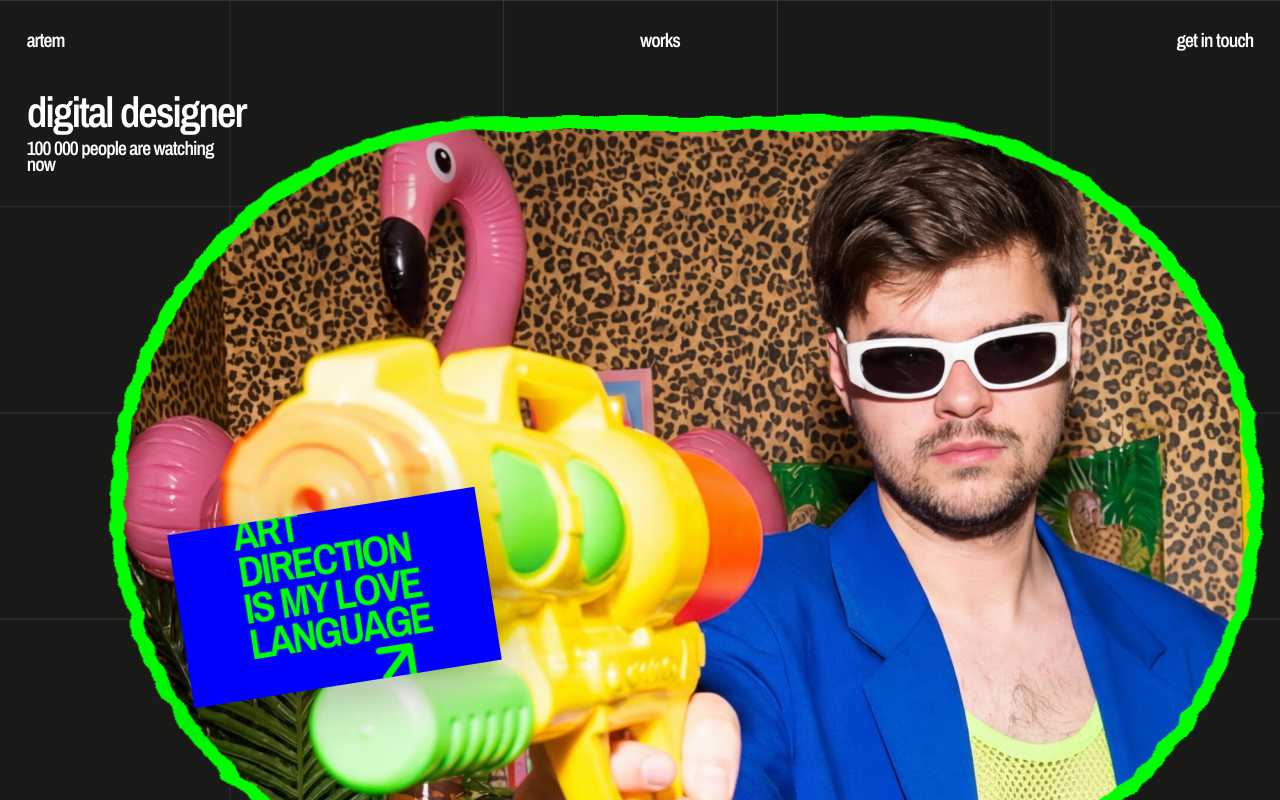
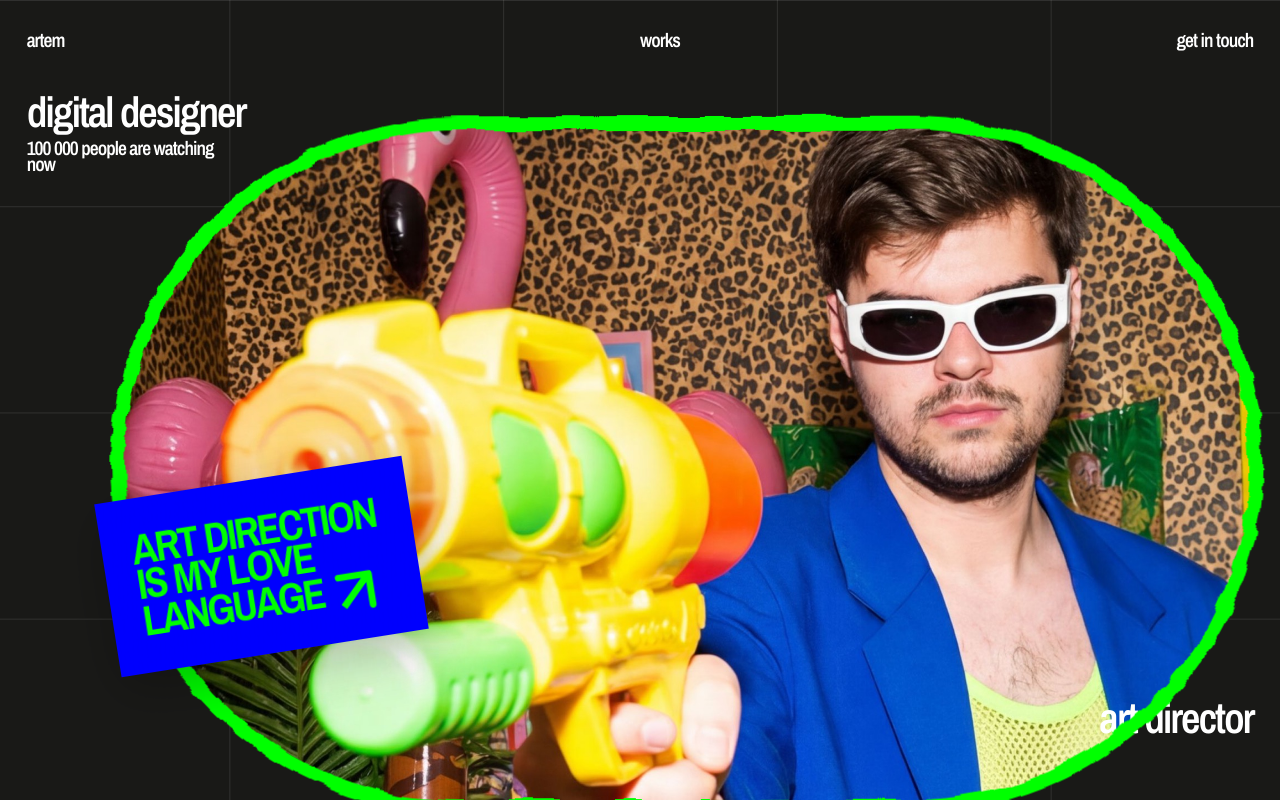
Before and after one commit to panteleevworkplace-del/portfolio-website, a React (Vite) app: page / in a window 1280 px wide. Shown: the top 800 px of the page. Built offline with nearby package versions, Linux system fonts and the light colour scheme.

Commit message:
Fix hero first screen layout

```diff
--- a/src/components/Hero.tsx
+++ b/src/components/Hero.tsx
@@ -9,18 +9,19 @@ export default function Hero() {
       <div className="hero-visual wavy-border" aria-label="Artem portrait">
         <img className="hero-photo" src="/images/main-photo.jpg" alt="Artem with toy gun" />
         <div className="hero-patch blue-sticker">
-          <span className="blue-sticker__text">
-            ART<br />
-            DIRECTION<br />
+          <span className="blue-sticker__text hero-patch-text">
+            ART DIRECTION<br />
             IS MY LOVE<br />
+            <span className="hero-patch-last-line">
               LANGUAGE
-          </span>
               <img
                 className="blue-sticker__arrow hero-patch-arrow"
                 src="/icons/arrow.svg"
                 alt=""
                 aria-hidden="true"
               />
+            </span>
+          </span>
         </div>
       </div>
 
--- a/src/styles.css
+++ b/src/styles.css
@@ -197,7 +197,7 @@ a {
 }
 
 .hero-section {
-  min-height: clamp(1015px, 67vw, 1200px);
+  min-height: min(900px, 100svh);
   padding-top: 0;
 }
 
@@ -205,7 +205,7 @@ a {
   position: absolute;
   z-index: 4;
   left: var(--page-pad);
-  top: clamp(95px, 6.6vw, 114px);
+  top: 95px;
   max-width: 270px;
 }
 
@@ -228,11 +228,11 @@ a {
 
 .hero-visual {
   position: absolute;
-  top: clamp(125px, 8.68vw, 150px);
+  top: 125px;
   right: var(--page-pad);
-  width: min(88.54vw, calc(100vw - 90px));
-  aspect-ratio: 1275 / 850;
-  height: auto;
+  width: min(88.54vw, 1275px);
+  height: min(59vw, calc(100svh - 145px), 850px);
+  min-height: 680px;
   margin: 0;
   border-radius: 999px;
   overflow: visible;
@@ -248,12 +248,12 @@ a {
 .hero-patch {
   position: absolute;
   z-index: 4;
-  left: 5.2%;
-  top: 51%;
-  width: 27.45%;
+  left: -1.2%;
+  top: 52%;
+  width: clamp(290px, 24.3vw, 350px);
   aspect-ratio: 350 / 197;
   transform: rotate(-9deg);
-  padding: 4.8% 5.7%;
+  padding: clamp(24px, 2.15vw, 31px) clamp(22px, 2.35vw, 34px);
   display: flex;
   flex-direction: column;
   justify-content: center;
@@ -262,23 +262,32 @@ a {
 }
 
 .hero-patch-text {
-  font-size: clamp(38px, 3.33vw, 58px);
+  display: block;
+  font-size: clamp(38px, 3.33vw, 48px);
   line-height: 0.84;
   letter-spacing: -0.05em;
 }
 
+.hero-patch-last-line {
+  display: inline-flex;
+  align-items: center;
+  gap: clamp(10px, 1vw, 14px);
+}
+
 .hero-patch-arrow {
-  width: 15%;
-  min-width: 38px;
-  max-width: 66px;
-  margin-top: 2%;
-  margin-left: 68%;
+  position: relative;
+  display: inline-block;
+  width: clamp(30px, 3vw, 43px);
+  min-width: 0;
+  max-width: none;
+  margin: 0;
+  transform: translateY(0.08em);
 }
 
 .hero-role {
   position: absolute;
   right: var(--page-pad);
-  bottom: clamp(88px, 7vw, 118px);
+  bottom: 64px;
   font-size: var(--text-hero);
   line-height: 0.82;
   letter-spacing: -0.05em;
@@ -813,6 +822,7 @@ address {
     right: auto;
     width: 100%;
     height: min(72vw, 560px);
+    min-height: 0;
     margin-inline: auto;
     border-radius: 44vw;
   }
```
Lines whose indentation alone changed are shown as unchanged.
